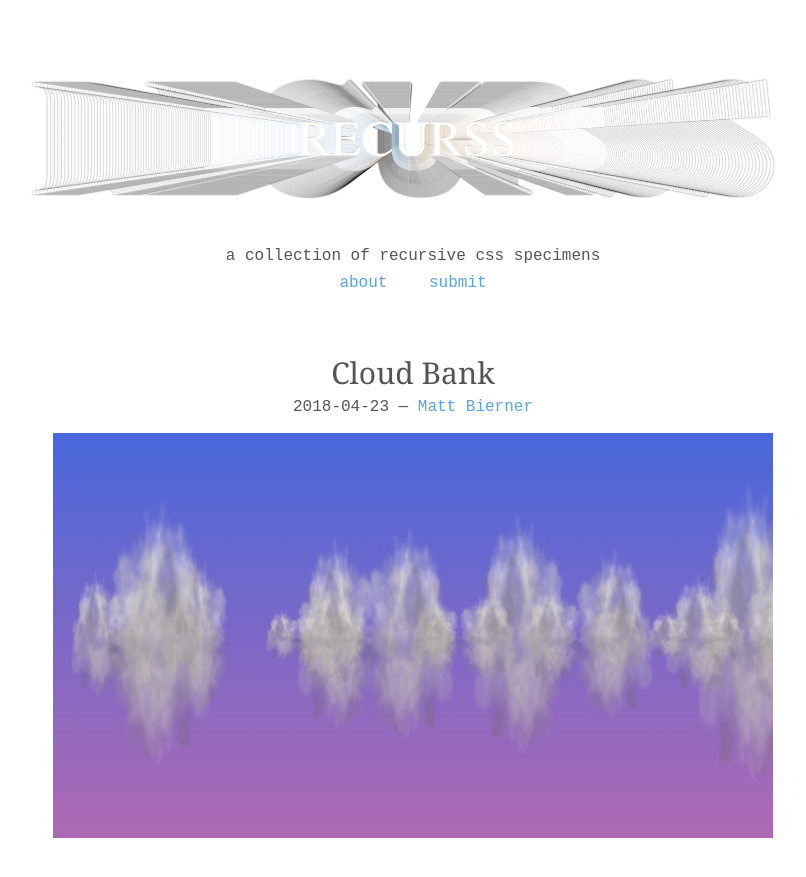
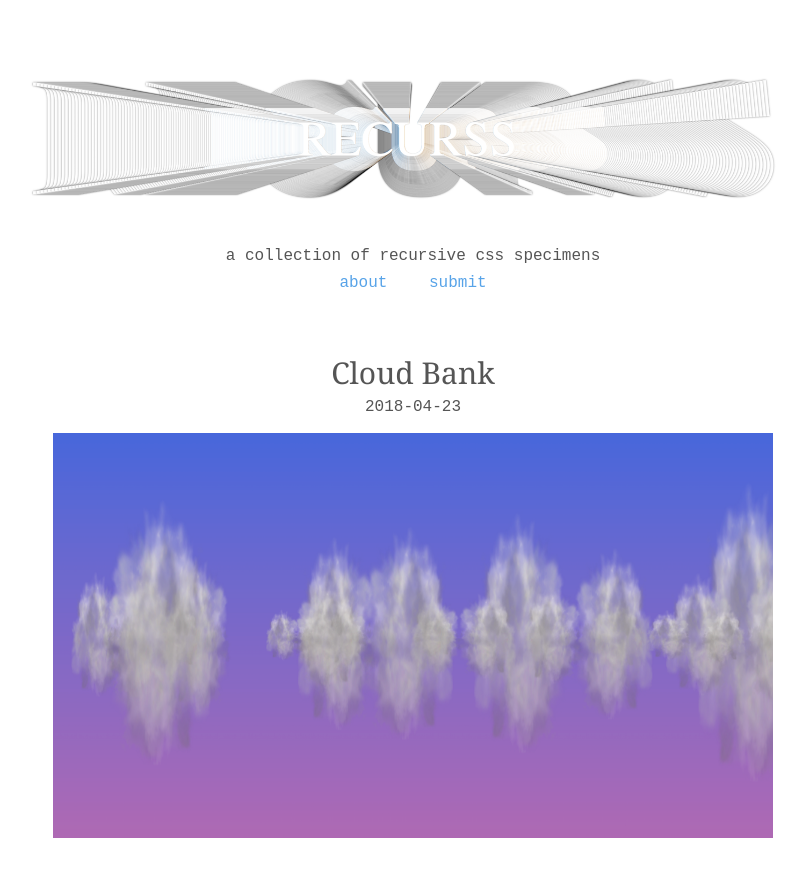
Before and after one commit to recurss/recurss.github.io, a Jekyll site: the page built from index.html, in a window 1280 px wide and 900 px high. Shown: the top 877 px of the window, without its empty margins (227-1033 px from the left). Built offline with Jekyll 4.4.1, drawn with Linux system fonts in a browser that asks for light colours; some web fonts are replaced; the list of posts is cut into pages by our own code; some of the changed text lies outside the part shown.

Commit message:
Don't show author on index

```diff
--- a/_includes/post_index.html
+++ b/_includes/post_index.html
@@ -4,7 +4,7 @@
     </h1>
 
     <div class="post-meta container">
-        <time datetime="{{ post.date | date_to_xmlschema }}">{{ post.date | date: "%Y-%m-%d" }}</time> — <a href="{{ post.author.link }}">{{ post.author.name }}</a>
+        <time datetime="{{ post.date | date_to_xmlschema }}">{{ post.date | date: "%Y-%m-%d" }}</time>
     </div>
 
     {% capture preview_image %}/previews/{{ post.path | remove_first:'_posts/' | split:'.' | first }}.png{% endcapture %}
```
